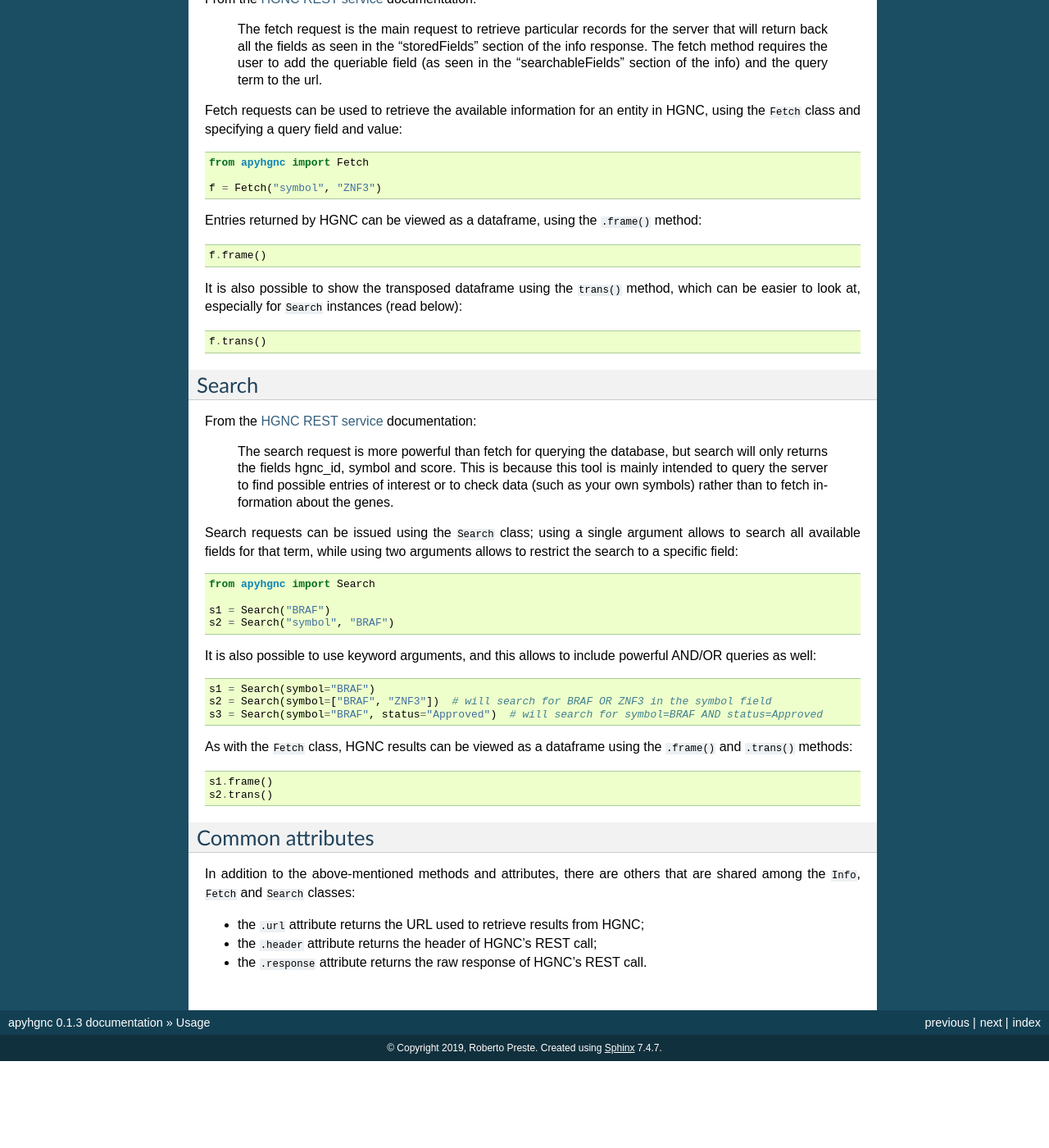
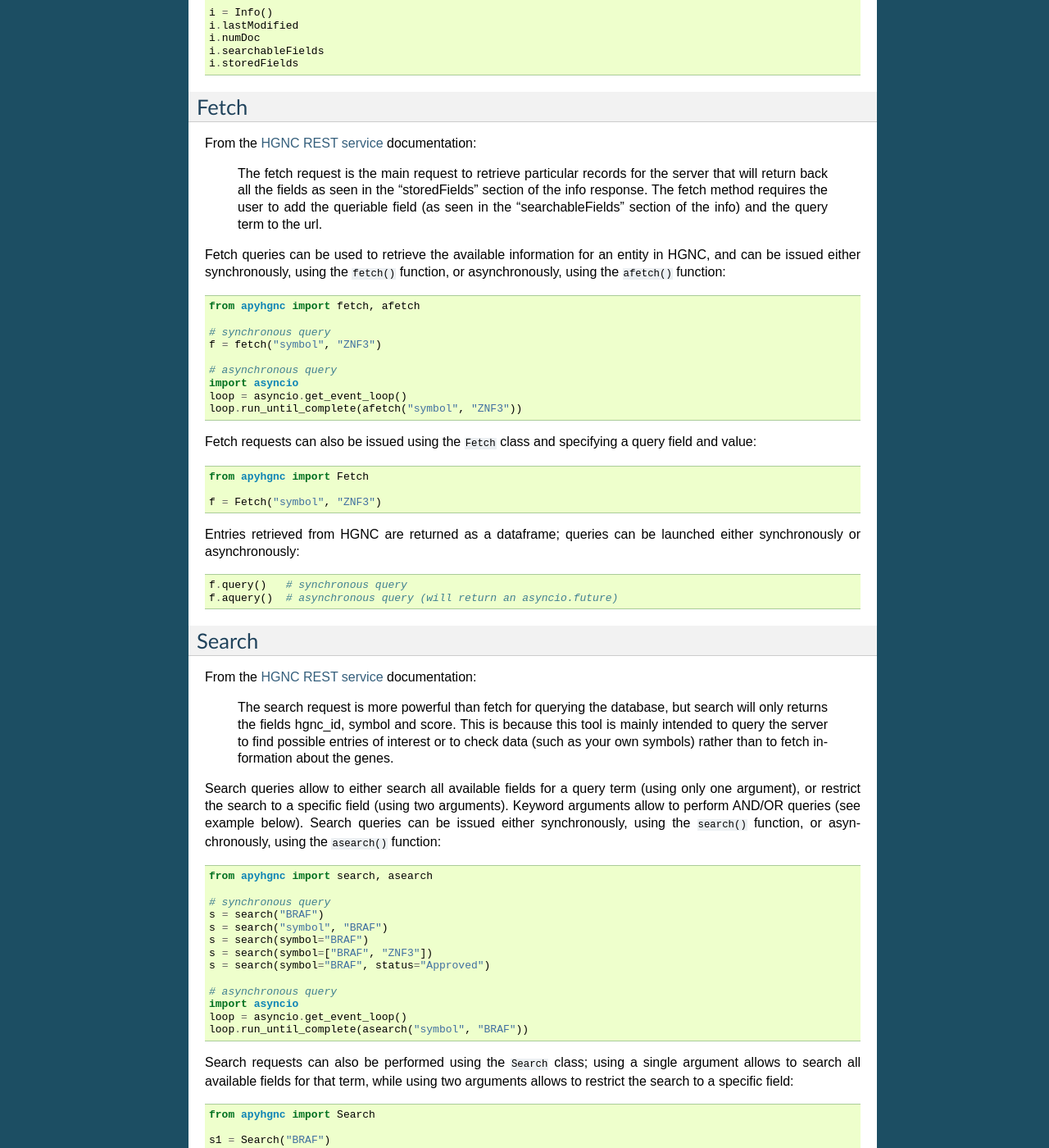
Before and after one commit to robertopreste/apyhgnc, a Sphinx documentation site: the page built from docs/usage.rst, in a window 1280 px wide and 1400 px high, scrolled down 667 px. Shown: the whole window at 82% size. Built offline with Sphinx 7.4.7, drawn with Linux system fonts in a browser that asks for light colours; pages that are not in the unit, such as notebooks, are missing from menus; before the commit the page ends 1961 px from its top, so only the background shows below that; some of the changed text lies outside the part shown.

```diff
--- a/docs/usage.rst
+++ b/docs/usage.rst
@@ -14,6 +14,16 @@ Info
 From the `HGNC REST service`_ documentation:
 
     The info request is used to request information about the service rather than fetching any data from the server. The response from info will contain information such as when the data within the server was last updated (lastModified), the number of documents (numDoc), which fields can be queried using search and fetch (searchableFields) and which fields may be returned by fetch (storedFields).
+
+Available information can be retrieved using the ``info()`` function and the related attributes::
+
+    from apyhgnc import info
+
+    i = info()
+    i.lastModified      # list of searchable fields
+    i.numDoc            # list of stored fields
+    i.searchableFields  # date of last HGNC database modification
+    i.storedFields      # number of entries in HGNC database
 
 An Info instance can be created using the ``Info`` class, and related attributes can be retrieved easily::
 
@@ -32,19 +42,28 @@ From the `HGNC REST service`_ documentation:
 
     The fetch request is the main request to retrieve particular records for the server that will return back all the fields as seen in the "storedFields" section of the info response. The fetch method requires the user to add the queriable field (as seen in the "searchableFields" section of the info) and the query term to the url.
 
-Fetch requests can be used to retrieve the available information for an entity in HGNC, using the ``Fetch`` class and specifying a query field and value::
+Fetch queries can be used to retrieve the available information for an entity in HGNC, and can be issued either synchronously, using the ``fetch()`` function, or asynchronously, using the ``afetch()`` function::
+
+    from apyhgnc import fetch, afetch
+
+    # synchronous query
+    f = fetch("symbol", "ZNF3")
+
+    # asynchronous query
+    import asyncio
+    loop = asyncio.get_event_loop()
+    loop.run_until_complete(afetch("symbol", "ZNF3"))
+
+Fetch requests can also be issued using the ``Fetch`` class and specifying a query field and value::
 
     from apyhgnc import Fetch
 
     f = Fetch("symbol", "ZNF3")
 
-Entries returned by HGNC can be viewed as a dataframe, using the ``.frame()`` method::
+Entries retrieved from HGNC are returned as a dataframe; queries can be launched either synchronously or asynchronously::
 
-    f.frame()
-
-It is also possible to show the transposed dataframe using the ``trans()`` method, which can be easier to look at, especially for ``Search`` instances (read below)::
-
-    f.trans()
+    f.query()   # synchronous query
+    f.aquery()  # asynchronous query (will return an asyncio.future)
 
 Search
 ------
@@ -53,7 +72,24 @@ From the `HGNC REST service`_ documentation:
 
     The search request is more powerful than fetch for querying the database, but search will only returns the fields hgnc_id, symbol and score. This is because this tool is mainly intended to query the server to find possible entries of interest or to check data (such as your own symbols) rather than to fetch information about the genes.
 
-Search requests can be issued using the ``Search`` class; using a single argument allows to search all available fields for that term, while using two arguments allows to restrict the search to a specific field::
+Search queries allow to either search all available fields for a query term (using only one argument), or restrict the search to a specific field (using two arguments). Keyword arguments allow to perform AND/OR queries (see example below). Search queries can be issued either synchronously, using the ``search()`` function, or asynchronously, using the ``asearch()`` function::
+
+    from apyhgnc import search, asearch
+
+    # synchronous query
+    s = search("BRAF")
+    s = search("symbol", "BRAF")
+    s = search(symbol="BRAF")
+    s = search(symbol=["BRAF", "ZNF3"])
+    s = search(symbol="BRAF", status="Approved")
+
+    # asynchronous query
+    import asyncio
+    loop = asyncio.get_event_loop()
+    loop.run_until_complete(asearch("symbol", "BRAF"))
+
+
+Search requests can also be performed using the ``Search`` class; using a single argument allows to search all available fields for that term, while using two arguments allows to restrict the search to a specific field::
 
     from apyhgnc import Search
 
@@ -66,20 +102,12 @@ It is also possible to use keyword arguments, and this allows to include powerfu
     s2 = Search(symbol=["BRAF", "ZNF3"])  # will search for BRAF OR ZNF3 in the symbol field
     s3 = Search(symbol="BRAF", status="Approved")  # will search for symbol=BRAF AND status=Approved
 
-As with the ``Fetch`` class, HGNC results can be viewed as a dataframe using the ``.frame()`` and ``.trans()`` methods::
-
-    s1.frame()
-    s2.trans()
-
 Common attributes
 -----------------
 
 In addition to the above-mentioned methods and attributes, there are others that are shared among the ``Info``, ``Fetch`` and ``Search`` classes:
 
-* the ``.url`` attribute returns the URL used to retrieve results from HGNC;
-* the ``.header`` attribute returns the header of HGNC's REST call;
-* the ``.response`` attribute returns the raw response of HGNC's REST call.
-
+* the ``.url`` attribute returns the URL used to retrieve results from HGNC.
 
 
 .. _`HGNC REST service`: https://www.genenames.org/help/rest/
```
Also changed, not shown: HISTORY.rst (+7 -0 lines), README.rst (+4 -4 lines).
